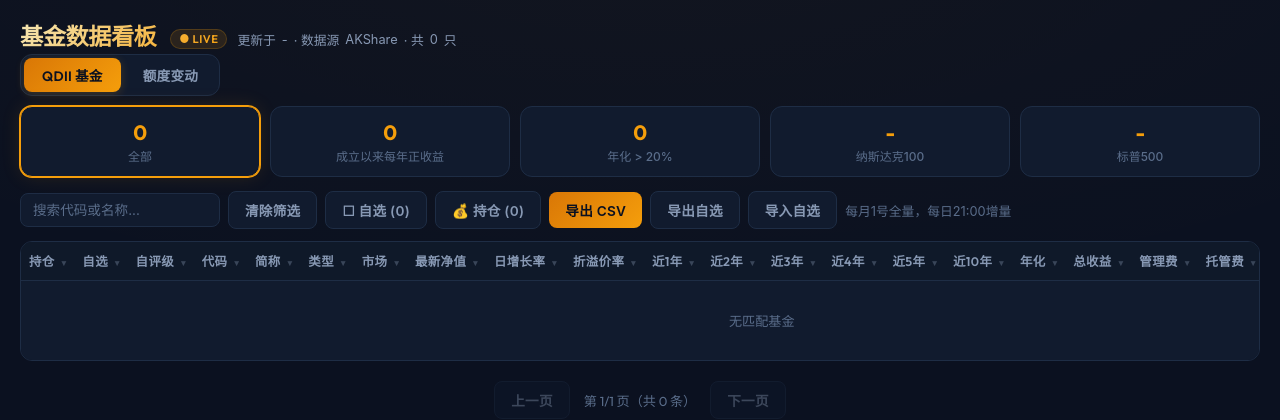
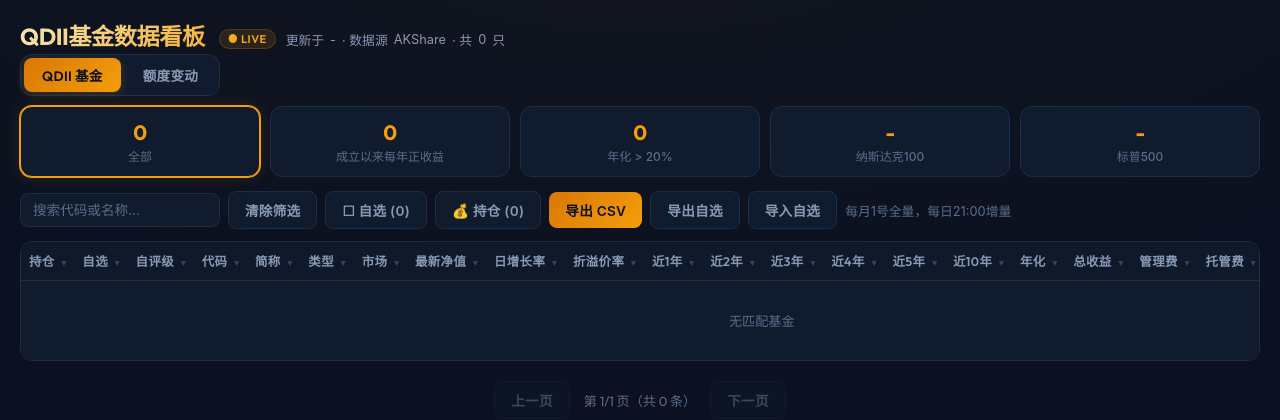
Before and after one commit to mdsqeh/QDIIdash, a Flask app: page / in a window 1280 px wide. Shown: the top 420 px of the page. Run offline with Flask 3, Linux system fonts and the light colour scheme; data comes from the database, SQL or seed files in the repository; data that the repository does not hold is empty.

Commit message:
测试自动同步

```diff
--- a/templates/index.html
+++ b/templates/index.html
@@ -441,7 +441,7 @@ keywords: QDII基金, 折溢价率, 基金监控, 日额度, 纳斯达克100,
         <div class="header-left">
             <div class="header-title-row">
                 <h1>
-                    基金数据看板
+                    QDII基金数据看板
                     <span class="header-badge">● LIVE</span>
                 </h1>
                 <p class="header-meta">
```
Also changed, not shown: 1 other file.
